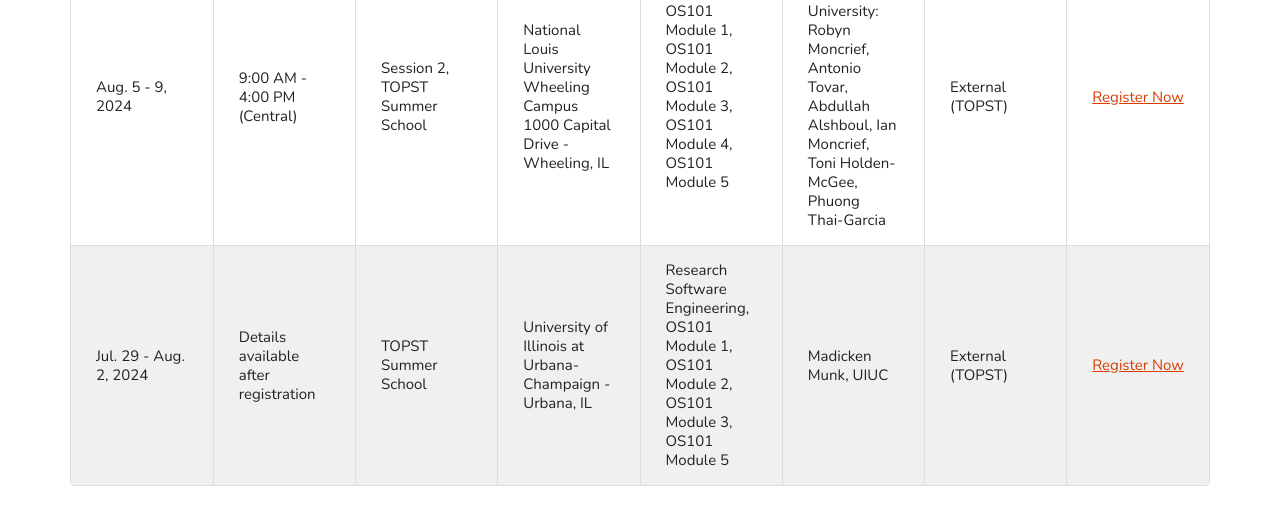
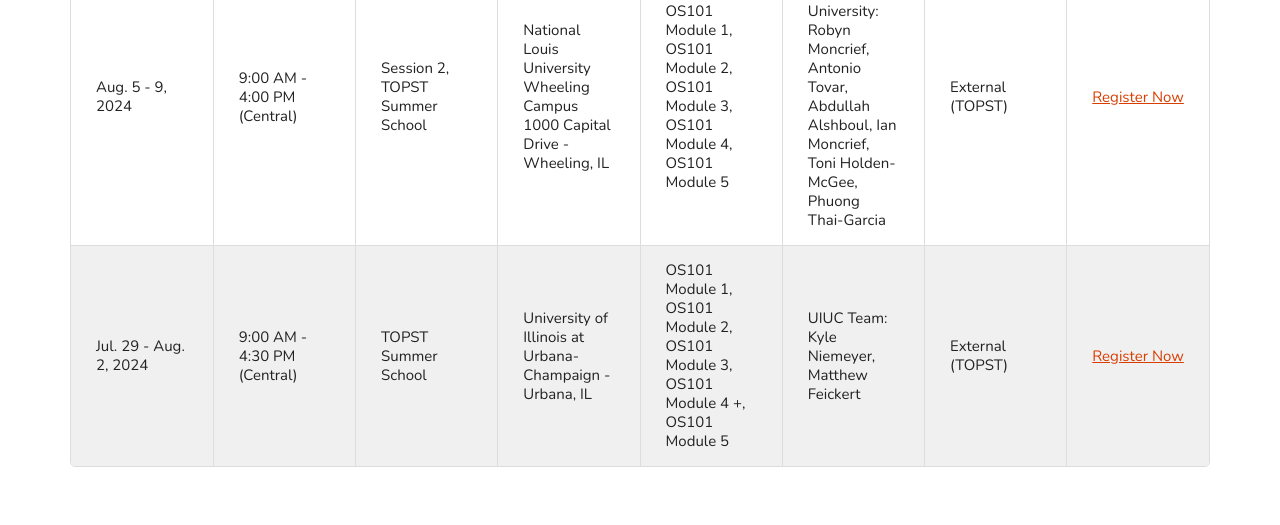
Before and after one commit to bressler1995/TOPS-Website-Front-End, a Jekyll site: the page built from pages/takeos101.md, in a window 1280 px wide and 900 px high, scrolled down 3709 px, cut to the strip 0-548 px from the top of the window. Shown: the top 525 px of the strip. Built offline with Jekyll 4.4.1, drawn with Linux system fonts in a browser that asks for light colours.

Commit message:
Use Module 4+ for Module 4 since their workshop has some overlap

```diff
--- a/_data/inperson.csv
+++ b/_data/inperson.csv
@@ -5,4 +5,4 @@ date,time,eventtype,location,topic,instructor,regtype,moreinfo,moreinfo_link
 "Jul. 10, 2024",12:00 AM - 2:00 PM (Central),TOPS Champions Summer Workshop,"Marshall Space Flight Center, Huntsville, AL",OS101 Module 1,"Pontus Olofsson, NASA; Adam Kobelski, NASA",NASA (Internal Only),Register Now,https://docs.google.com/forms/d/e/1FAIpQLSe5ivAg1c62NygZFufQL4niFBUebLvKTrDIN-ilXfkPOT08fw/closedform
 "Jul. 15 - 19, 2024",9:00 AM - 4:00 PM (Central),"Session 1, TOPST Summer School","National Louis University Downtown Campus 122 S Michigan - Chicago, IL","OS101 Module 1, OS101 Module 2, OS101 Module 3, OS101 Module 4, OS101 Module 5","National Louis University: Robyn Moncrief, Antonio Tovar, Abdullah Alshboul, Ian Moncrief, Toni Holden-McGee, Phuong Thai-Garcia",External (TOPST),Register Now,https://docs.google.com/forms/d/e/1FAIpQLSf-_fRd0TpJXjUD0OQmaSm3b8Yy_923vUdx6lPg5Ot0i-B9eA/viewform
 "Aug. 5 - 9, 2024",9:00 AM - 4:00 PM (Central),"Session 2, TOPST Summer School","National Louis University Wheeling Campus 1000 Capital Drive - Wheeling, IL","OS101 Module 1, OS101 Module 2, OS101 Module 3, OS101 Module 4, OS101 Module 5","National Louis University: Robyn Moncrief, Antonio Tovar, Abdullah Alshboul, Ian Moncrief, Toni Holden-McGee, Phuong Thai-Garcia",External (TOPST),Register Now,https://docs.google.com/forms/d/e/1FAIpQLSf-_fRd0TpJXjUD0OQmaSm3b8Yy_923vUdx6lPg5Ot0i-B9eA/viewform
-"Jul. 29 - Aug. 2, 2024",Details available after registration,TOPST Summer School,"University of Illinois at Urbana-Champaign - Urbana, IL","Research Software Engineering, OS101 Module 1, OS101 Module 2, OS101 Module 3, OS101 Module 5","Madicken Munk, UIUC",External (TOPST),Register Now,https://forms.gle/jf3dHpLszcBRD72b9
+"Jul. 29 - Aug. 2, 2024",9:00 AM - 4:30 PM (Central) ,TOPST Summer School,"University of Illinois at Urbana-Champaign - Urbana, IL","OS101 Module 1, OS101 Module 2, OS101 Module 3, OS101 Module 4 +, OS101 Module 5","UIUC Team: Kyle Niemeyer, Matthew Feickert",External (TOPST),Register Now,https://forms.gle/jf3dHpLszcBRD72b9
--- a/_includes/takeos101/instructorled.html
+++ b/_includes/takeos101/instructorled.html
@@ -48,8 +48,8 @@
 						<option value="OS101 Module 2">OS101 Module 2</option>
 						<option value="OS101 Module 3">OS101 Module 3</option>
 						<option value="OS101 Module 4">OS101 Module 4</option>
+						<option value="OS101 Module 4">OS101 Module 4 +</option>
 						<option value="OS101 Module 5">OS101 Module 5</option>
-						<option value="Research Software Engineering">Research Software Engineering</option>
 						<option value="Determining Climate Risks with NASA Earthdata Cloud">Determining Climate Risks with NASA Earthdata Cloud</option>
 					</select>
 					<select class="form-select" data-col-index="5">
```
